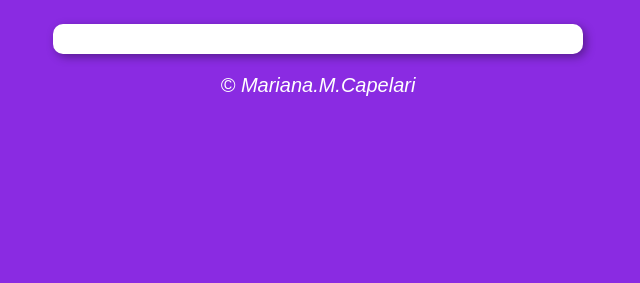
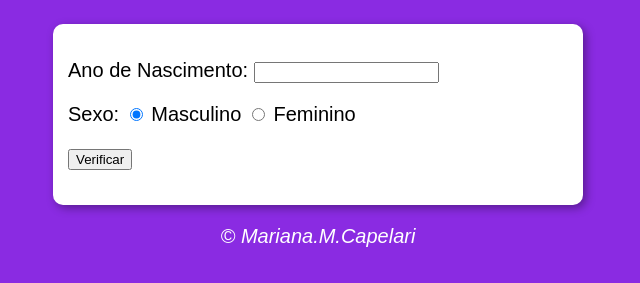
Before and after one commit to marianamoiolicapelari/exercicios-cursoemvideo-JS, a plain HTML site: page aula12 ex/ex015/modelo.html in a window 1280 px wide. Shown: the part 75-358 px from the top of the page, without its empty margins (322-962 px from the left). Drawn offline with Linux system fonts and the light colour scheme.

Commit message:
Added new exercises

```diff
--- a/aula12 ex/ex015/modelo.html
+++ b/aula12 ex/ex015/modelo.html
@@ -1,5 +1,6 @@
 <!DOCTYPE html>
 <html lang="pt-br">
+
 <head>
   <meta charset="UTF-8">
   <meta http-equi v="X-UA-Compatible" content="IE=edge">
@@ -7,12 +8,25 @@
   <title>Verificador de Idade</title>
   <link rel="stylesheet" href="style.css">
 </head>
+
 <body>
   <header>
     <h1>Verificador de Idade</h1>
   </header>
   <section>
     <div>
+      <p>Ano de Nascimento:
+        <input type="number" name="txtano" id="txtano" min="0">
+      </p>
+      <p>Sexo:
+        <input type="radio" name="radsex" id="masc" checked>
+        <label for="masc">Masculino</label>
+        <input type="radio" name="radsex" id="fem">
+        <label for="fem">Feminino</label>
+      </p>
+      <p>
+        <input type="button" value="Verificar" onclick="verificar()">
+      </p>
 
     </div>
     <div id="res">
@@ -24,4 +38,5 @@
   </footer>
   <script src="script.js"></script>
 </body>
+
 </html>
--- a/aula12 ex/ex015/script.js
+++ b/aula12 ex/ex015/script.js
@@ -0,0 +1,46 @@
+function verificar() {
+  var data = new Date()
+  var ano = data.getFullYear()
+  var fano = document.getElementById('txtano')
+  var res = document.querySelector('div#res')
+  if (fano.value.length == 0 || Number(fano.value) > ano) {
+    window.alert('[ERRO] Verifique os dados e tente novamente!')
+  } else {
+    var fsex = document.getElementsByName('radsex')
+    var idade = ano - Number(fano.value)
+    var genero = ''
+    var img = document.createElement('img')
+    img.setAttribute('id', 'foto')
+    if (fsex[0].checked) {
+      genero = 'Homem'
+      if (idade >= 0 && idade < 10) {
+        //criança
+        img.setAttribute('src', './imagens/bebe-homem.png')
+      } else if (idade < 21) {
+        //jovem
+        img.setAttribute('src', './imagens/jovem-homem.png')
+      } else if (idade < 50) {
+        //adulto
+        img.setAttribute('src', './imagens/adulto-homem.png')
+      } else {
+        //idoso
+        img.setAttribute('src', './imagens/idoso-homem.png')
+      }
+
+    } else if (fsex[1].checked) {
+      genero = 'Mulher'
+      if (idade >= 0 && idade < 10) {
+        //criança
+      } else if (idade < 21) {
+        //jovem
+      } else if (idade < 50) {
+        //adulto
+      } else {
+        //idoso
+      }
+    }
+    res.style.textAlign = 'center'
+    res.innerHTML = `Detectamos ${genero} com ${idade} anos.`
+    res.appendChild(img)
+  }
+}
```
Also changed, not shown: aula12 ex/ex015/imagens/adulta-mulher.png (renamed from aula12 ex/ex015/imagens/mulher-adulta.png), aula12 ex/ex015/imagens/adulto-homem.png (renamed from aula12 ex/ex015/imagens/homem-adulto.png), aula12 ex/ex015/imagens/idosa-mulher.png (renamed from aula12 ex/ex015/imagens/mulher-idosa.png), aula12 ex/ex015/imagens/idoso-homem.png (renamed from aula12 ex/ex015/imagens/homem-idoso.png), aula12 ex/ex015/imagens/jovem-homem.png (renamed from aula12 ex/ex015/imagens/homem-jovem.png), aula12 ex/ex015/imagens/jovem-mulher.png (renamed from aula12 ex/ex015/imagens/mulher-jovem.png). Lines whose indentation alone changed are shown as unchanged.
